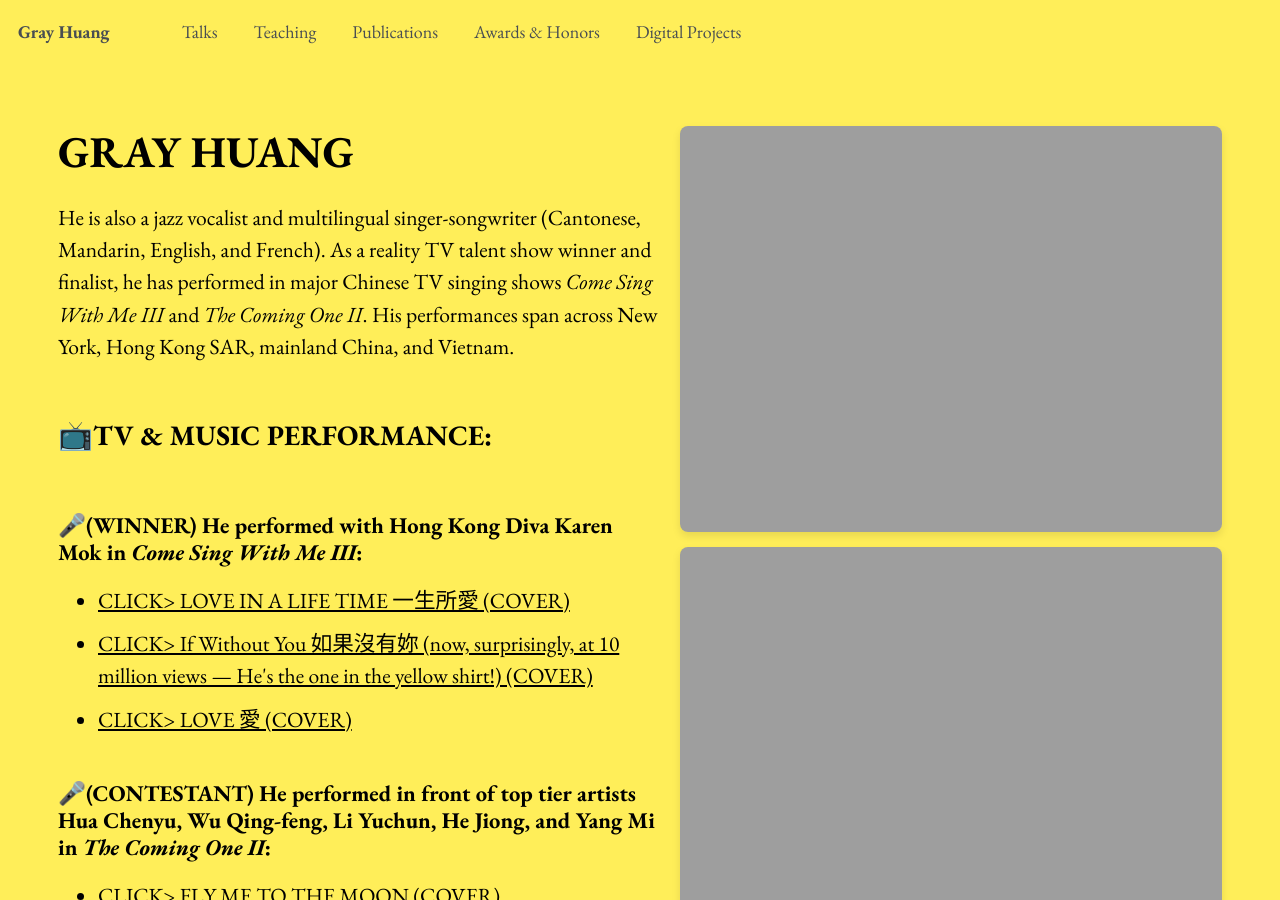
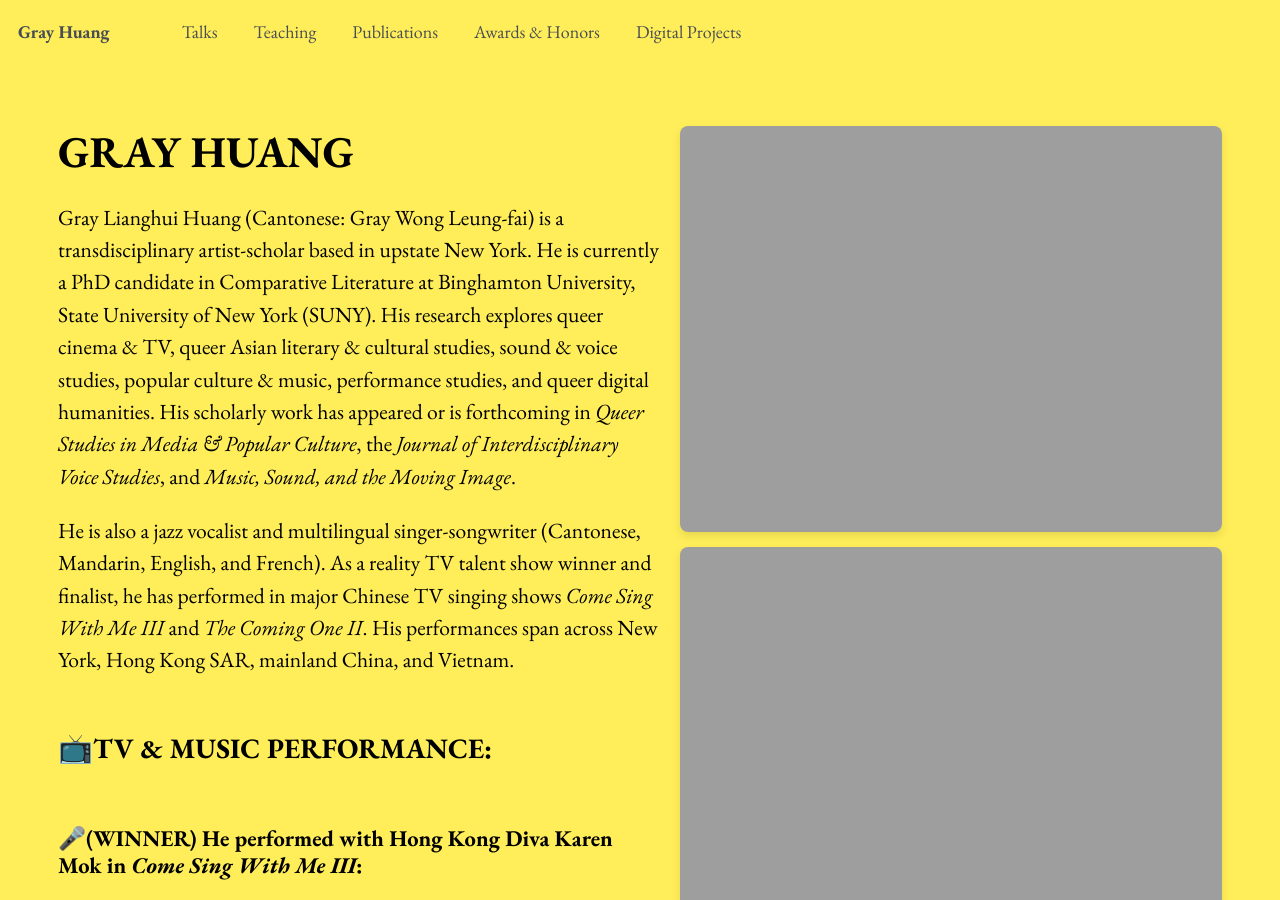
Before and after one commit to gray-huang/gray-huang.github.io, a Jekyll site: the page built from _pages/about.md, in a window 1280 px wide and 900 px high. Built offline with Jekyll 4.4.1, drawn with Linux system fonts in a browser that asks for light colours.

Commit message:
Update about.md

```diff
--- a/_pages/about.md
+++ b/_pages/about.md
@@ -11,6 +11,7 @@ body_class: "home-page-yellow"
 <div class="bio-container">
     <div class="bio-text">
         <h1>GRAY HUANG</h1>
+        <p>Gray Lianghui Huang (Cantonese: Gray Wong Leung-fai) is a transdisciplinary artist-scholar based in upstate New York. He is currently a PhD candidate in Comparative Literature at Binghamton University, State University of New York (SUNY). His research explores queer cinema & TV, queer Asian literary & cultural studies, sound & voice studies, popular culture & music, performance studies, and queer digital humanities. His scholarly work has appeared or is forthcoming in <i>Queer Studies in Media & Popular Culture</i>, the <i>Journal of Interdisciplinary Voice Studies</i>, and  <i>Music, Sound, and the Moving Image</i>. </p>
 
         <p>He is also a jazz vocalist and multilingual singer-songwriter (Cantonese, Mandarin, English, and French). As a reality TV talent show winner and finalist, he has performed in major Chinese TV singing shows <i>Come Sing With Me III</i> and <i>The Coming One II</i>. His performances span across New York, Hong Kong SAR, mainland China, and Vietnam. </p>
 
```
